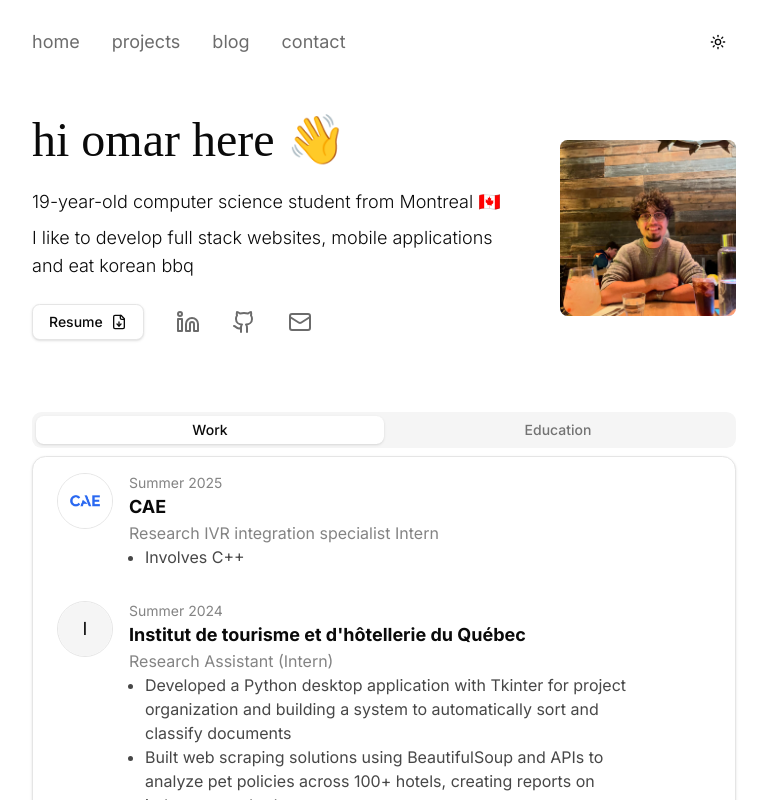
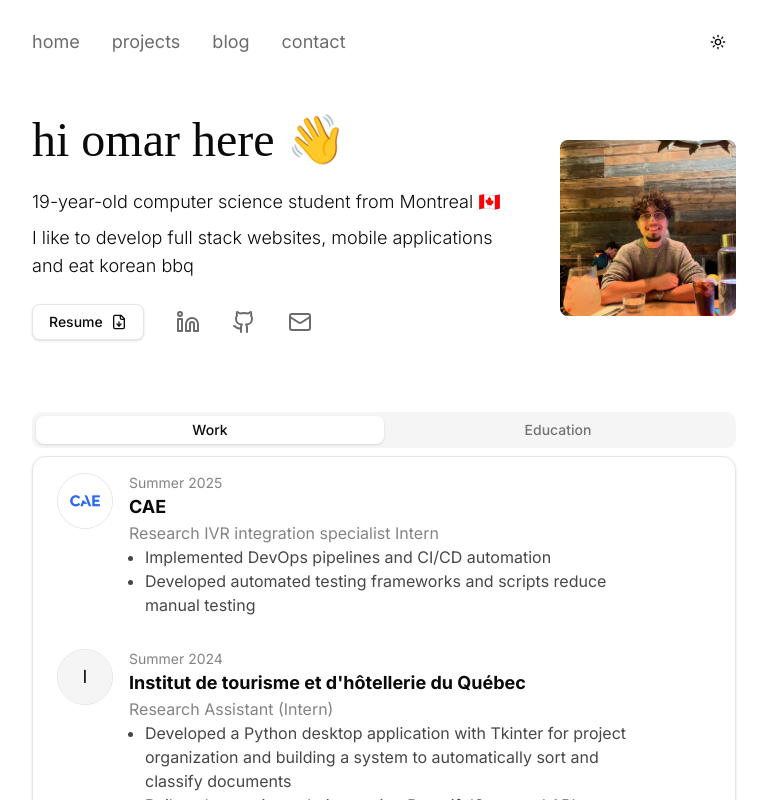
Before and after one commit to DekyCS/personal-portfolio, a React (Vite) app: page / in a window 1280 px wide. Shown: the top 800 px of the page, without its empty margins (256-1023 px from the left). Built offline with nearby package versions, Linux system fonts and the light colour scheme; a web font is replaced by a local one.

Commit message:
update job

```diff
--- a/src/pages/home.jsx
+++ b/src/pages/home.jsx
@@ -39,7 +39,8 @@ export default function Home() {
           "company": "CAE",
           "title": "Research IVR integration specialist Intern",
           "descriptions": [
-            "Involves C++"
+            "Implemented DevOps pipelines and CI/CD automation",
+            "Developed automated testing frameworks and scripts reduce manual testing"
           ]
         },
         {
@@ -161,7 +162,7 @@ export default function Home() {
                     </a>
                   </Button>
 
-                  <IconButton Icon={Linkedin} link="https://www.linkedin.com/in/omar-lahlou-mimi-000988251/"></IconButton>
+                  <IconButton Icon={Linkedin} link="https://www.linkedin.com/in/omar-lahlou-mimi/"></IconButton>
                   <IconButton Icon={Github} link="https://github.com/DekyCS"></IconButton>
                   <IconButton Icon={Mail} link="mailto:omarlahmimi@gmail.com"></IconButton>
                 </div>
```
Also changed, not shown: 1 other file (tests, documents, lock files or other folders).
